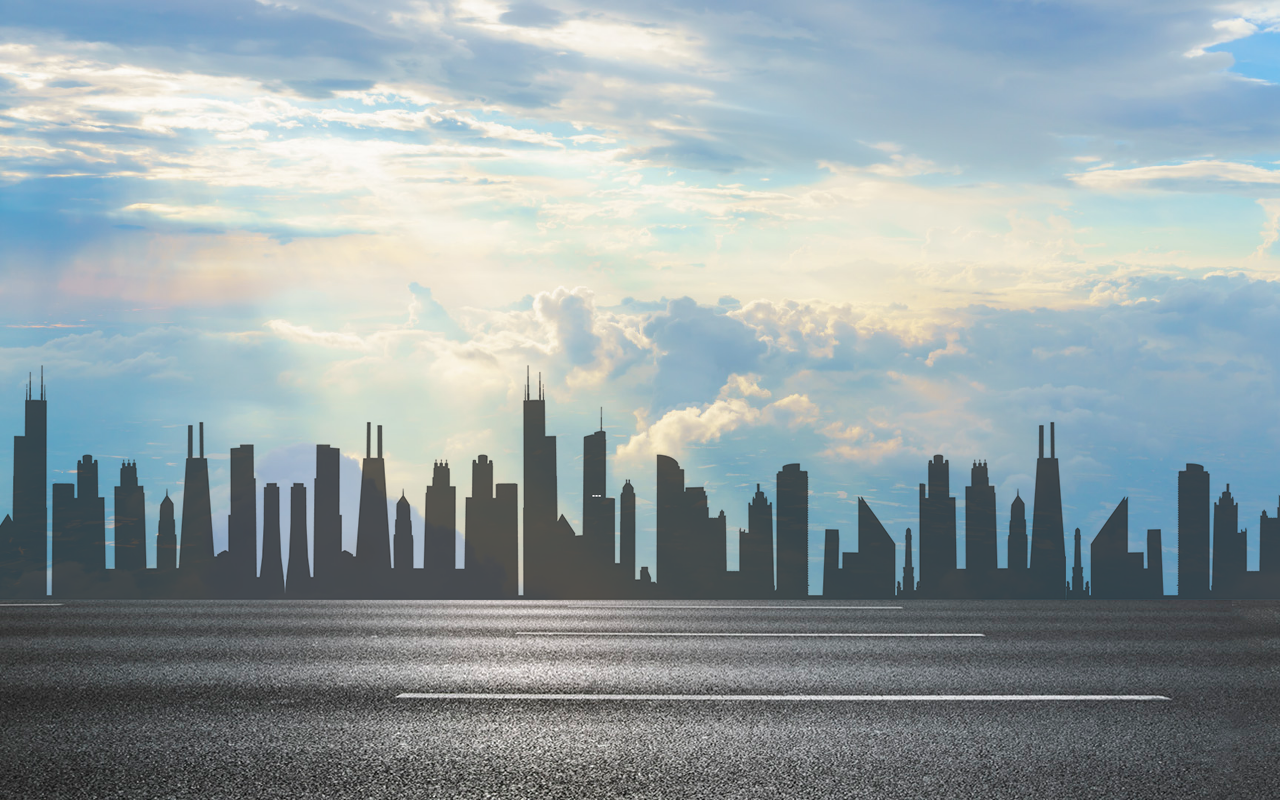
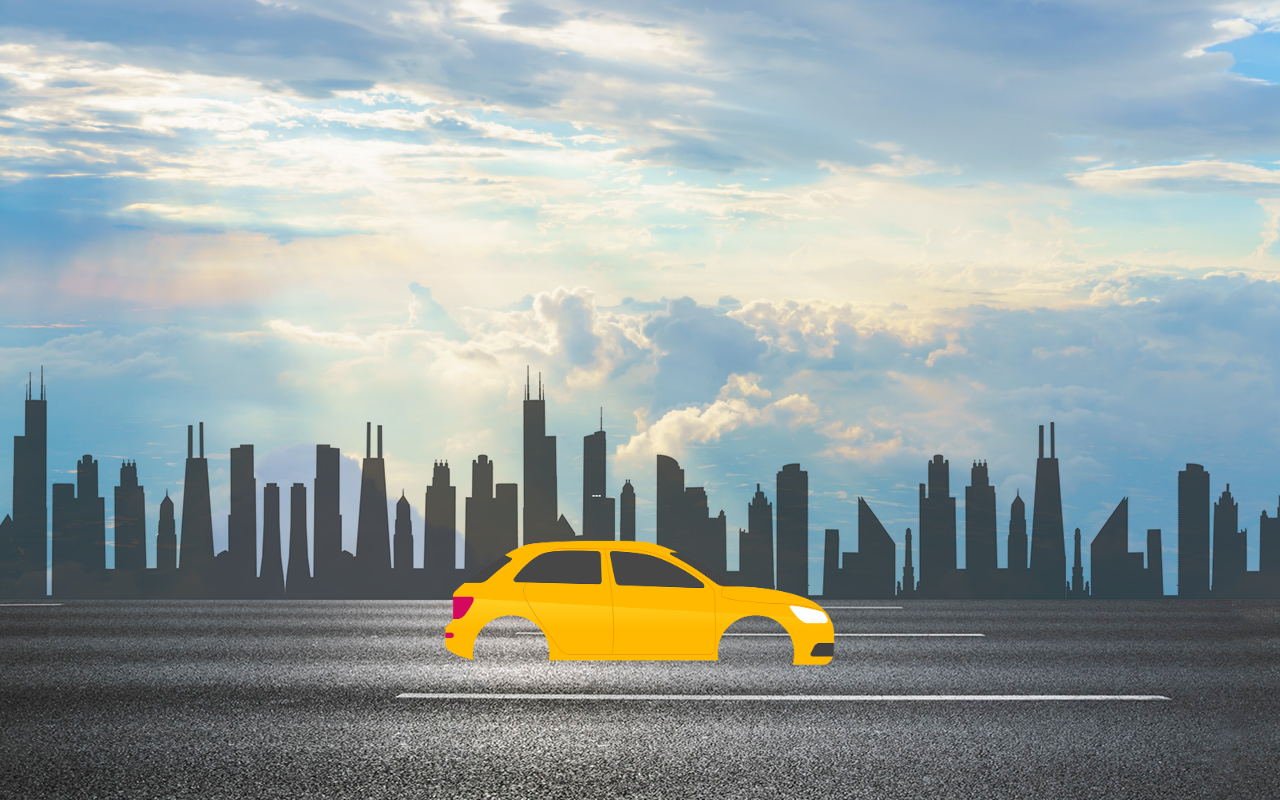
Before and after one commit to vivekprm/css-car-animation, a plain HTML site: page index.html in a window 1280 px wide. Drawn offline with Linux system fonts and the light colour scheme.

Commit message:
car css animation

```diff
--- a/index.html
+++ b/index.html
@@ -10,6 +10,9 @@
     <div class="hero">
         <div class="highway"></div>
         <div class="city"></div>
+        <div class="car">
+            <img src="images/car.png" />
+        </div>
     </div>
 </body>
 </html>
--- a/style.css
+++ b/style.css
@@ -40,6 +40,20 @@
   animation: city 20s linear infinite;
 }
 
+.car {
+  width: 400px;
+  left: 50%;
+  bottom: 100px;
+  transform: translateX(-50%);
+  position: absolute;
+  z-index: 2;
+}
+
+.car img {
+  width: 100%;
+  animation: car 1s linear infinite;
+}
+
 @keyframes highway {
   100% {
     transform: translateX(-3400px);
@@ -51,3 +65,15 @@
     transform: translateX(-1400px);
   }
 }
+
+@keyframes car {
+  100% {
+    transform: translateY(-1px);
+  }
+  50% {
+    transform: translateY(1px);
+  }
+  0% {
+    transform: translateY(-1px);
+  }
+}
```
